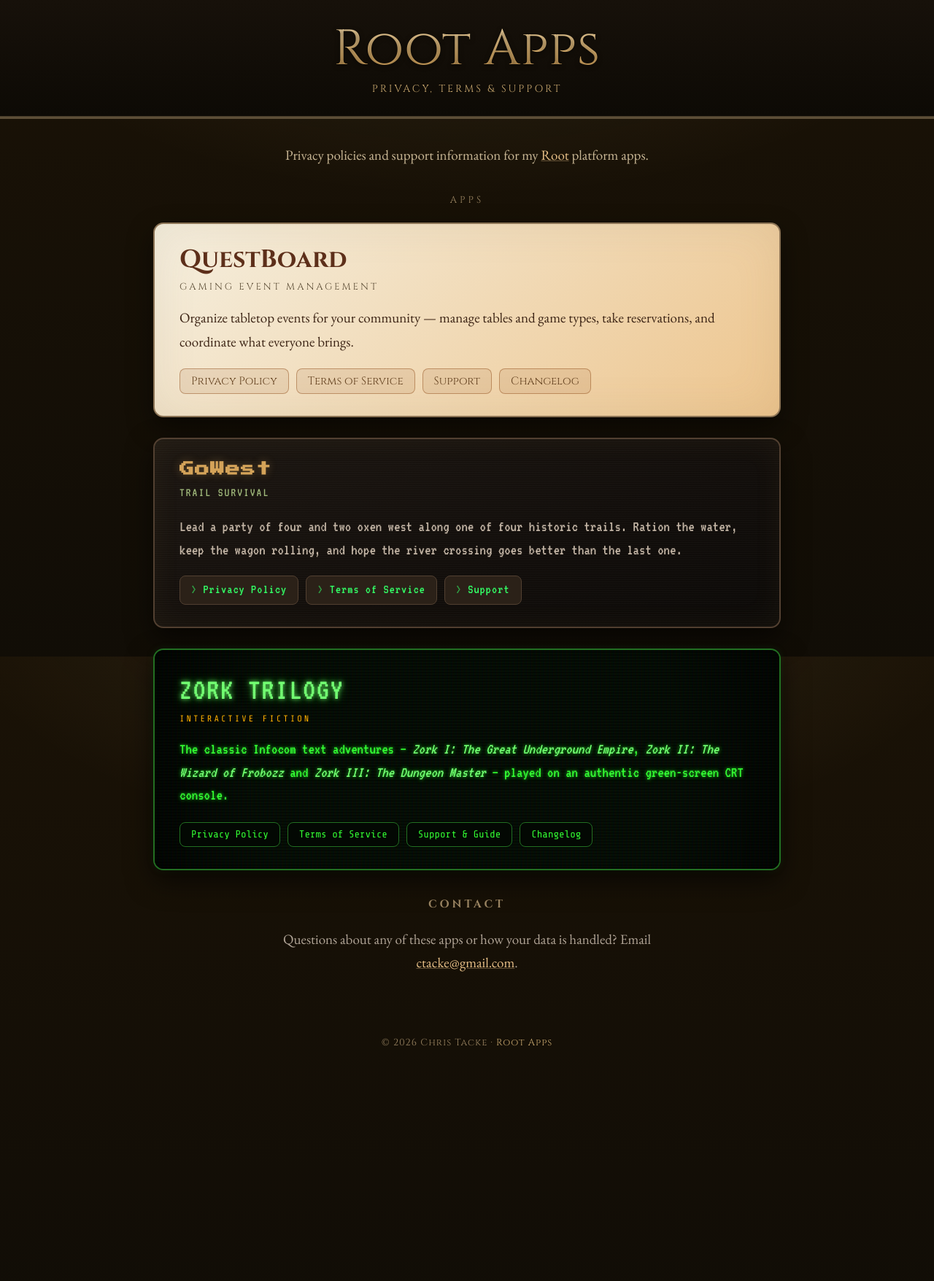
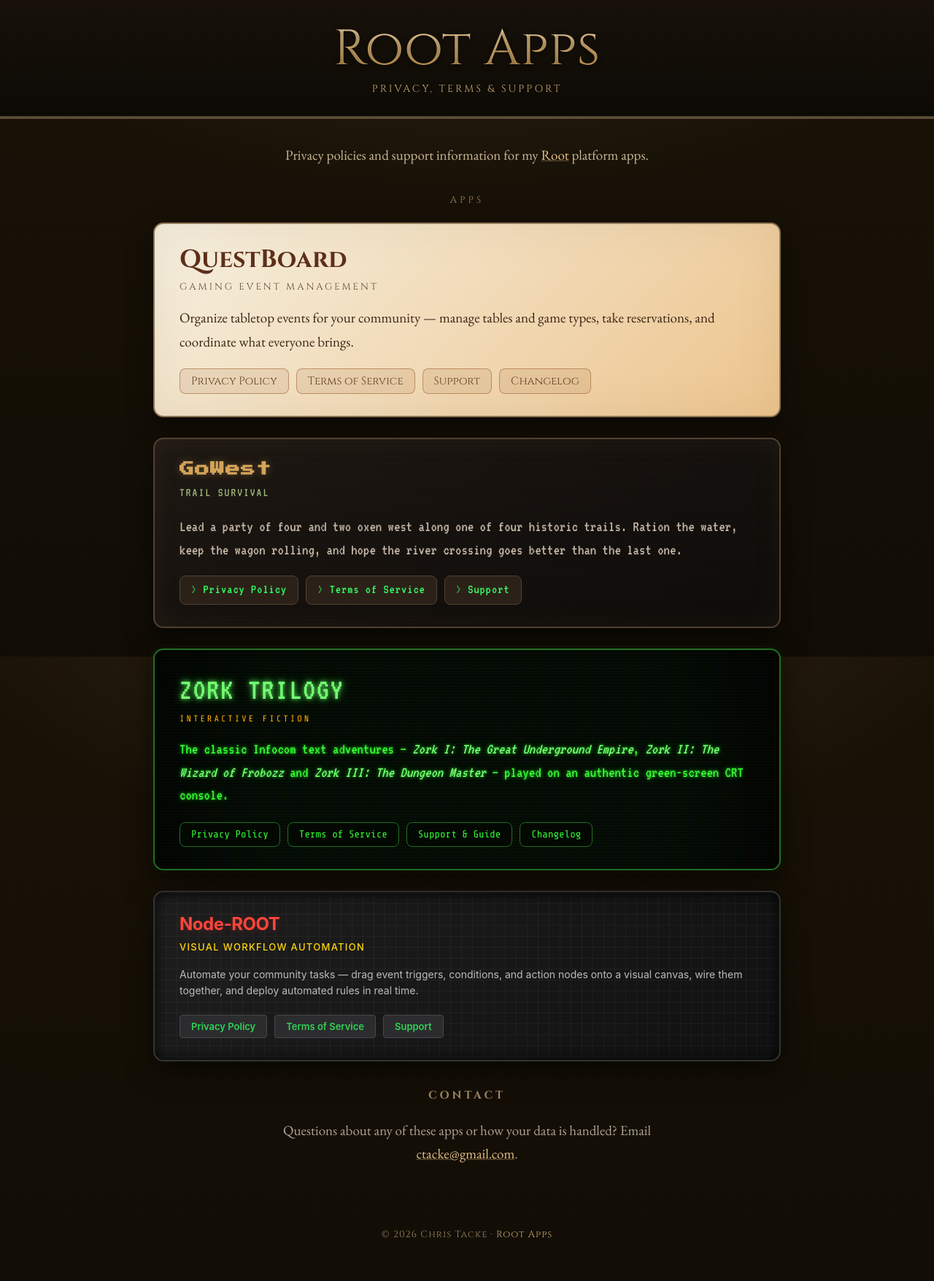
Before and after one commit to ctacke/RootAppsPublic, a Jekyll site: the page built from index.md, in a window 1280 px wide. Shown: the whole page at 73% size. Built offline with Jekyll 4.4.1, drawn with Linux system fonts in a browser that asks for light colours; some web fonts are replaced; before the commit the page ends 1493 px from its top, so only the background shows below that.

Commit message:
node root

```diff
--- a/assets/css/style.css
+++ b/assets/css/style.css
@@ -346,6 +346,54 @@
   text-shadow: 0 0 6px rgba(114,255,114,.85), 0 0 14px rgba(51,255,51,.5);
 }
 
+/* ---- Node-ROOT: technical automation layout, charcoal + node red ---- */
+.app-card--noderoot {
+  background:
+    linear-gradient(rgba(240, 240, 240, 0.04) 1px, transparent 1px),
+    linear-gradient(90deg, rgba(240, 240, 240, 0.04) 1px, transparent 1px),
+    linear-gradient(135deg, #1e1e1e 0%, #111111 100%);
+  background-size: 15px 15px, 15px 15px, 100% 100%;
+  border-color: #333333;
+  color: #dddddd;
+  box-shadow: 0 14px 36px rgba(0,0,0,.55), inset 0 0 20px rgba(0,0,0,.8);
+}
+.app-card--noderoot .app-name {
+  font-family: 'Outfit', 'Inter', -apple-system, sans-serif;
+  font-weight: 700;
+  font-size: clamp(20px, 3vw, 24px);
+  color: #ff453a;
+  letter-spacing: -0.02em;
+  text-shadow: 0 2px 10px rgba(255, 69, 58, 0.2);
+}
+.app-card--noderoot .app-tagline {
+  font-family: 'Outfit', 'Inter', sans-serif;
+  font-weight: 500;
+  font-size: 13px;
+  color: #ffd60a;
+  text-transform: uppercase;
+  letter-spacing: 0.1em;
+}
+.app-card--noderoot .app-blurb {
+  font-family: 'Inter', system-ui, sans-serif;
+  font-size: 14px;
+  line-height: 1.6;
+  color: #bbbbbb;
+}
+.app-card--noderoot .app-links a {
+  font-family: 'Inter', sans-serif;
+  font-size: 13px;
+  font-weight: 600;
+  background: #2c2c2e;
+  border-color: #48484a;
+  color: #30d158;
+  border-radius: 4px;
+}
+.app-card--noderoot .app-links a:hover {
+  background: #3a3a3c;
+  border-color: #30d158;
+  color: #34c759;
+}
+
 /* ---- Contact ---- */
 .home-contact {
   margin: 34px auto 0;
--- a/index.md
+++ b/index.md
@@ -53,6 +53,19 @@
     </ul>
   </section>
 
+  <section class="app-card app-card--noderoot">
+    <h2 class="app-name">Node-ROOT</h2>
+    <p class="app-tagline">Visual workflow automation</p>
+    <p class="app-blurb">Automate your community tasks &mdash; drag event triggers,
+    conditions, and action nodes onto a visual canvas, wire them together, and deploy
+    automated rules in real time.</p>
+    <ul class="app-links">
+      <li><a href="{{ '/noderoot/privacy/' | relative_url }}">Privacy Policy</a></li>
+      <li><a href="{{ '/noderoot/terms/' | relative_url }}">Terms of Service</a></li>
+      <li><a href="{{ '/noderoot/support/' | relative_url }}">Support</a></li>
+    </ul>
+  </section>
+
 </div>
 
 <div class="home-contact">
```
Also changed, not shown: apps/noderoot/privacy.md (added, +62 -0 lines), apps/noderoot/support.md (added, +43 -0 lines), apps/noderoot/terms.md (added, +53 -0 lines).
